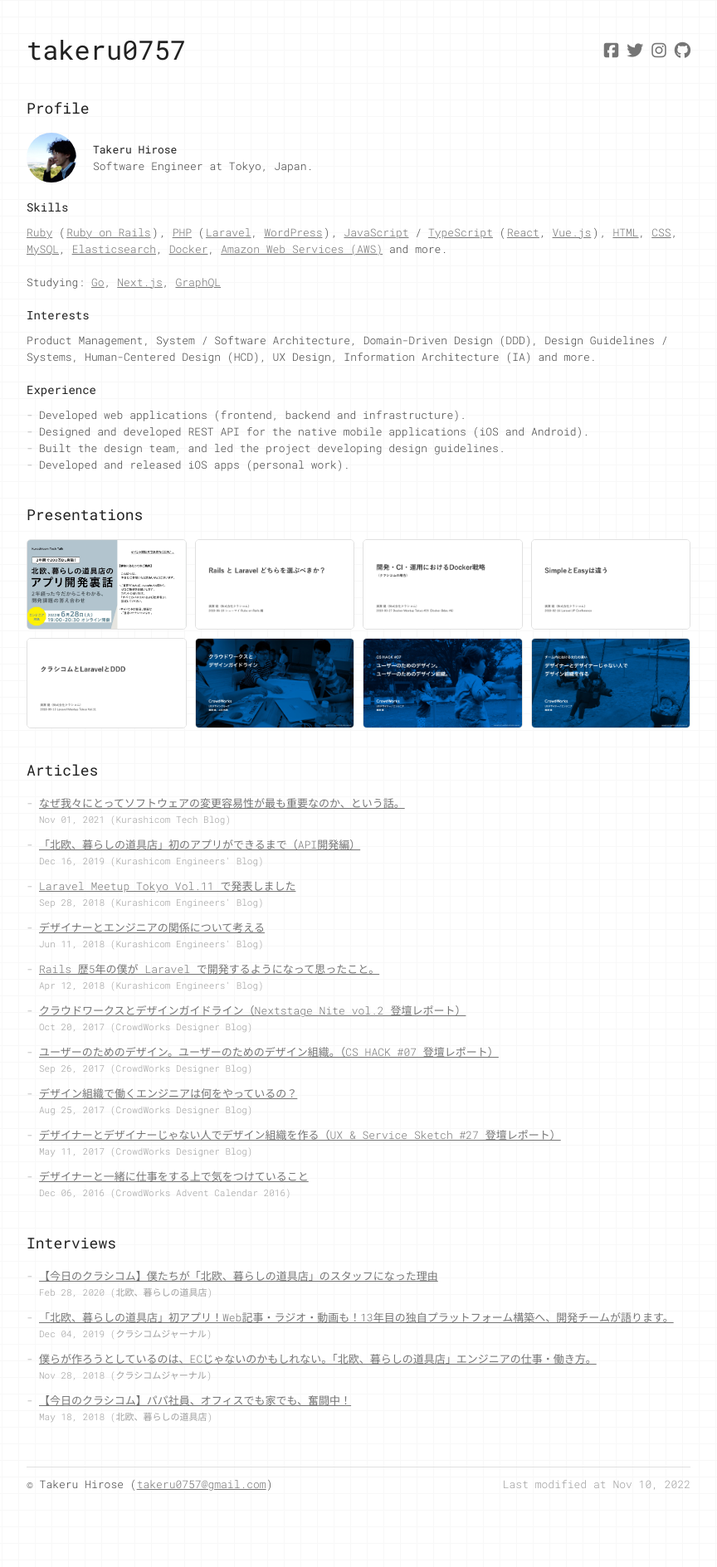
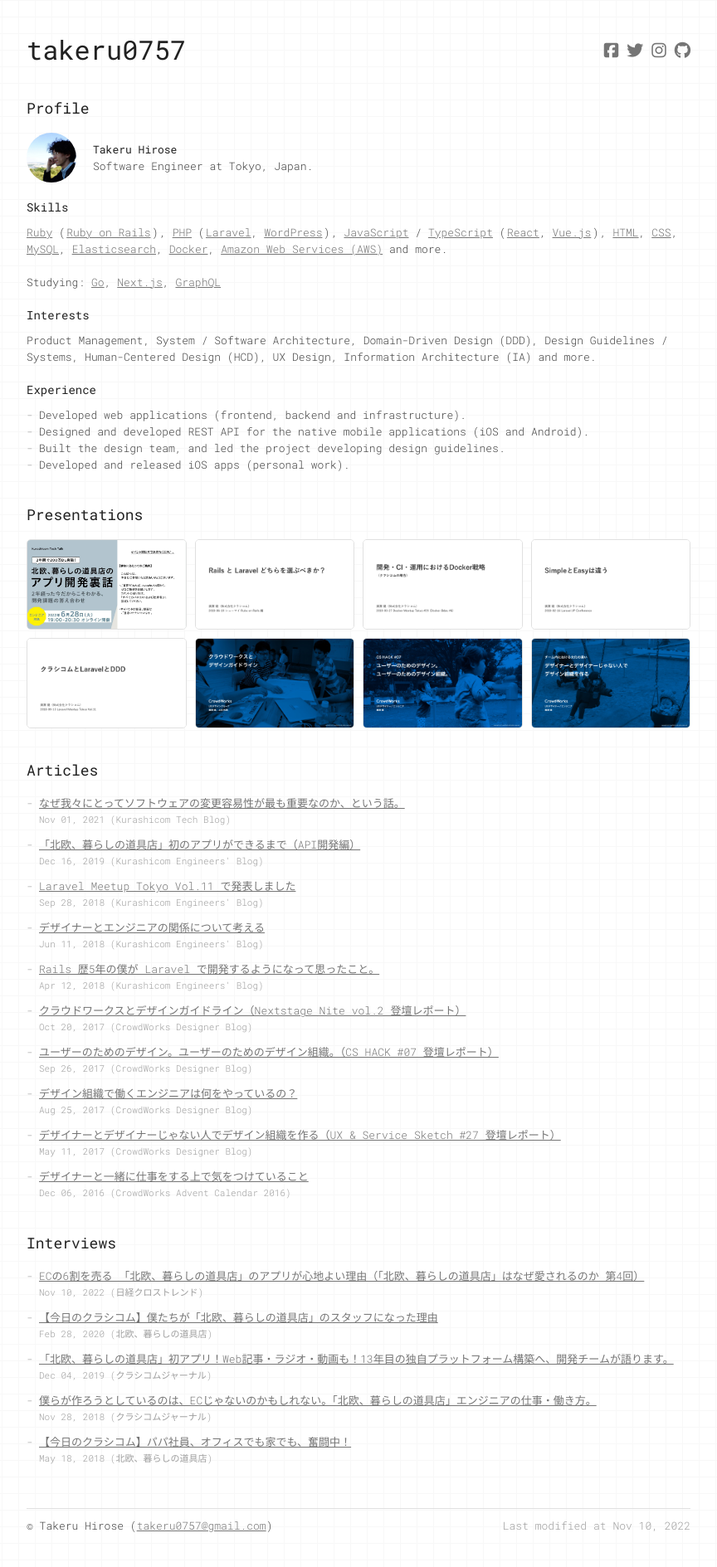
Before and after one commit to takeru0757/takeru0757.github.io, a Jekyll site: the page built from index.html, in a window 1280 px wide. Shown: the whole page at 83% size, without its empty margins (208-1072 px from the left). Built offline with Jekyll 4.4.1, drawn with Linux system fonts in a browser that asks for light colours; nearby versions of some CDN libraries; before the commit the page ends 1839 px from its top, so only the background shows below that.

Commit message:
add new interview

```diff
--- a/_data/interviews.yml
+++ b/_data/interviews.yml
@@ -1,3 +1,8 @@
+- title: ECの6割を売る 「北欧、暮らしの道具店」のアプリが心地よい理由（「北欧、暮らしの道具店」はなぜ愛されるのか 第4回）
+  url: https://xtrend.nikkei.com/atcl/contents/18/00688/00004/
+  src: 日経クロストレンド
+  date: 2022-11-10
+
 - title: 【今日のクラシコム】僕たちが「北欧、暮らしの道具店」のスタッフになった理由
   url: https://hokuohkurashi.com/note/201291
   src: 北欧、暮らしの道具店
```
